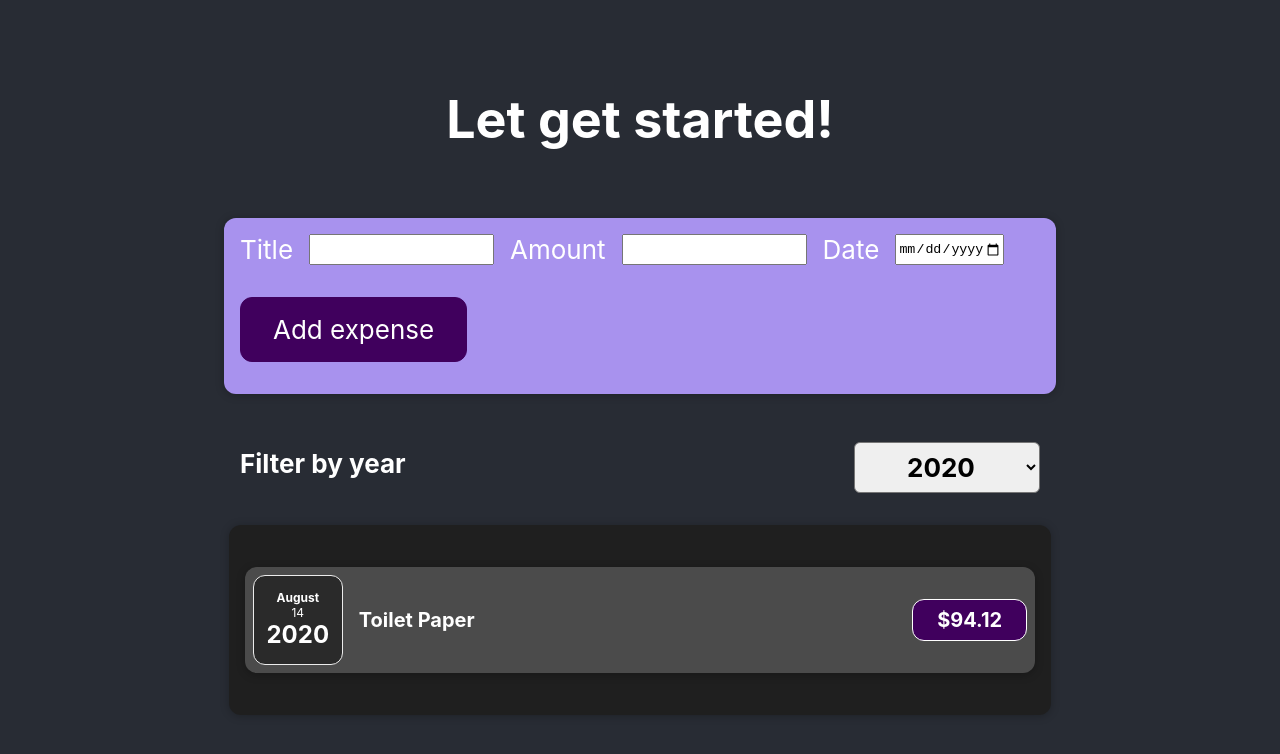
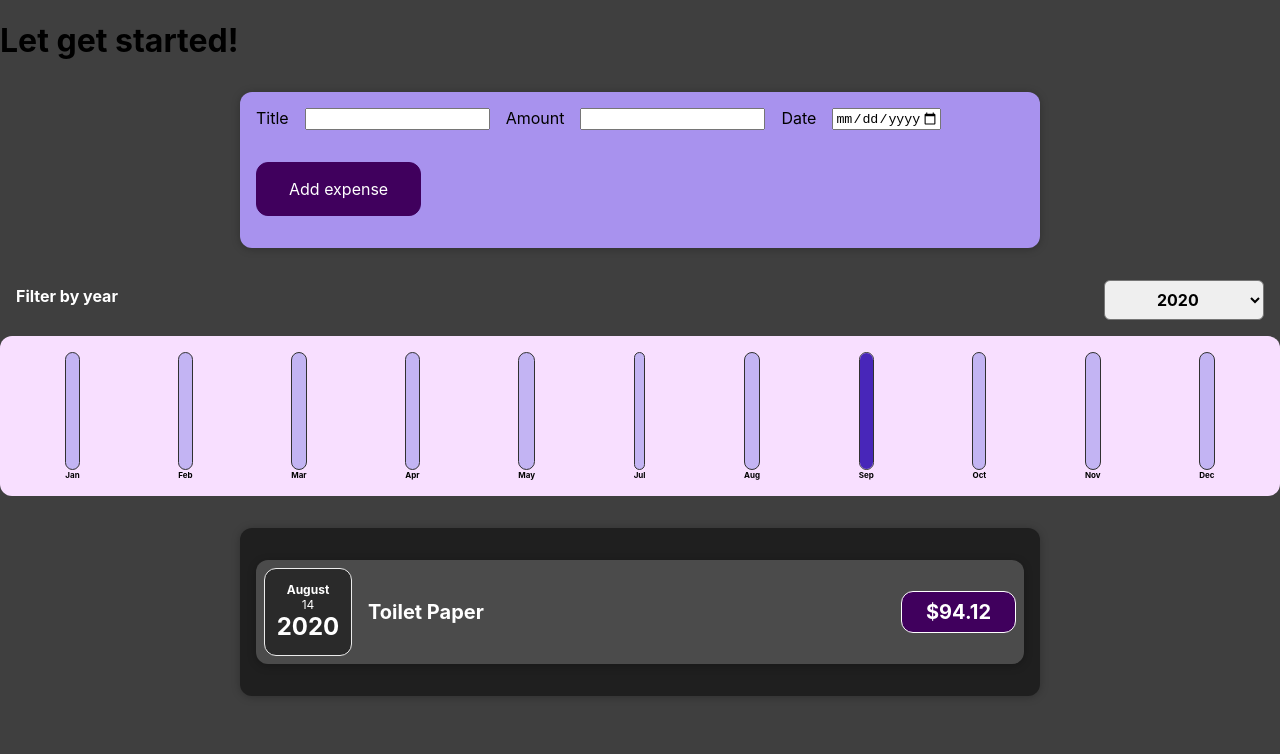
Before and after one commit to tien198/react-practice, a React (Create React App) app: page / in a window 1280 px wide. Shown: the top 754 px of the page. Built offline with nearby package versions, Linux system fonts and the light colour scheme.

Commit message:
add Chart

```diff
--- a/src/App.css
+++ b/src/App.css
@@ -1,38 +1,14 @@
-.App {
-  text-align: center;
+@import url('https://fonts.googleapis.com/css2?family=Noto+Sans+JP:wght@400;700&display=swap');
+
+* {
+  box-sizing: border-box;
 }
 
-.App-logo {
-  height: 40vmin;
-  pointer-events: none;
+html {
+  font-family: 'Noto Sans JP', sans-serif;
 }
 
-@media (prefers-reduced-motion: no-preference) {
-  .App-logo {
-    animation: App-logo-spin infinite 20s linear;
-  }
+body {
+  margin: 0;
+  background-color: #3f3f3f;
 }
-
-.App-header {
-  background-color: #282c34;
-  min-height: 100vh;
-  display: flex;
-  flex-direction: column;
-  align-items: center;
-  justify-content: center;
-  font-size: calc(10px + 2vmin);
-  color: white;
-}
-
-.App-link {
-  color: #61dafb;
-}
-
-@keyframes App-logo-spin {
-  from {
-    transform: rotate(0deg);
-  }
-  to {
-    transform: rotate(360deg);
-  }
-}
--- a/src/App.jsx
+++ b/src/App.jsx
@@ -45,7 +45,7 @@ function App() {
   }
 
   return (
-    <div className="App-header">
+    <div>
       <h1>Let get started!</h1>
       <NewExpenses saveExpenseHander={addExpense} />
       <Expenses items={expenses} />
--- a/src/components/Chart/Chart.jsx
+++ b/src/components/Chart/Chart.jsx
@@ -3,11 +3,14 @@ import ChartBar from './ChartBar';
 import './Chart.css';
 
 function Chart({ dataPoints }) {
+    const valueArr = dataPoints.map(e => e.value);
+    const maxVal = Math.max(...valueArr);
+
     return (
         <div className='chart'>
-            {dataPoints.map(d => {
-                <ChartBar key={dataPoints.label} value={dataPoints.value} maxValue={null} label={dataPoints.label} />
-            })}
+            {dataPoints.map(d =>
+                <ChartBar key={d.label} value={d.value} maxValue={maxVal} label={d.label} />
+            )}
         </div>
     );
 }
--- a/src/components/Chart/ChartBar.jsx
+++ b/src/components/Chart/ChartBar.jsx
@@ -3,7 +3,7 @@ import './ChartBar.css';
 
 function ChartBar({ label, value, maxValue }) {
     let barHeight = '0%';
-    if (value > 0) {
+    if (maxValue > 0) {
         barHeight = Math.round((value / maxValue) * 100) + '%';
     }
     return (
--- a/src/components/Espenses/ExpenseCharBar.jsx
+++ b/src/components/Espenses/ExpenseCharBar.jsx
@@ -1,6 +1,7 @@
 import React from 'react';
+import Chart from '../Chart/Chart';
 
-function ExpenseCharBar() {
+function ExpenseCharBar({ expenses }) {
     const chartDataPoints = [
         { label: 'Jan', value: 0 },
         { label: 'Feb', value: 0 },
@@ -13,12 +14,14 @@ function ExpenseCharBar() {
         { label: 'Oct', value: 0 },
         { label: 'Nov', value: 0 },
         { label: 'Dec', value: 0 },
-    ]
+    ];
+    for (const expense of expenses) {
+        const month = expense.date.getMonth();
+        chartDataPoints[month].value += expense.amount;
+    }
 
     return (
-        <div>
-
-        </div>
+        <Chart dataPoints={chartDataPoints} />
     );
 }
 
--- a/src/components/Espenses/ExpenseList.jsx
+++ b/src/components/Espenses/ExpenseList.jsx
@@ -2,9 +2,7 @@ import React from 'react';
 import ExpenseItem from './ExpenseItem';
 import './ExpenseList.css';
 
-function ExpenseList({ items, filterProp }) {
-    const filterVals = items.filter(e => e.date.getFullYear() === Number(filterProp));
-
+function ExpenseList({ filterVals }) {
     if (filterVals.length === 0)
         return <h2 className='expenses-list__fallback'>No expense found</h2>
 
--- a/src/components/Espenses/Expenses.jsx
+++ b/src/components/Espenses/Expenses.jsx
@@ -3,6 +3,7 @@ import Card from '../UI/Card'
 import ExpenseFilter from "./ExpenseFilter";
 import ExpenseList from './ExpenseList';
 import './Expenses.css';
+import ExpenseCharBar from './ExpenseCharBar';
 
 const par = {
     items: [{
@@ -22,13 +23,17 @@ function Expenses({ items }) {
     // displayItems.push(<ExpenseItem exp={e} />)
     // });
     // console.log(items);
+    const filterVals = items.filter(e => e.date.getFullYear() === Number(filter));
+
+
 
 
     return (
         <div>
             <ExpenseFilter filter={filter} onFilterChange={filterChange} />
+            <ExpenseCharBar expenses={filterVals} />
             <Card className='expenses'>
-                <ExpenseList items={items} filterProp={filter} />
+                <ExpenseList filterVals={filterVals} />
             </Card>
         </div>
     );
```
